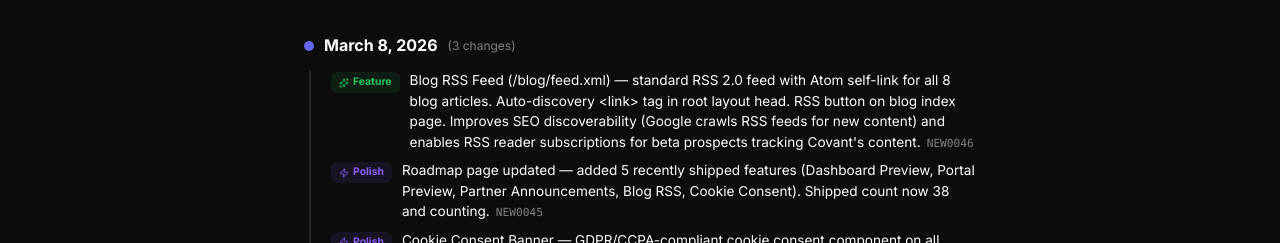
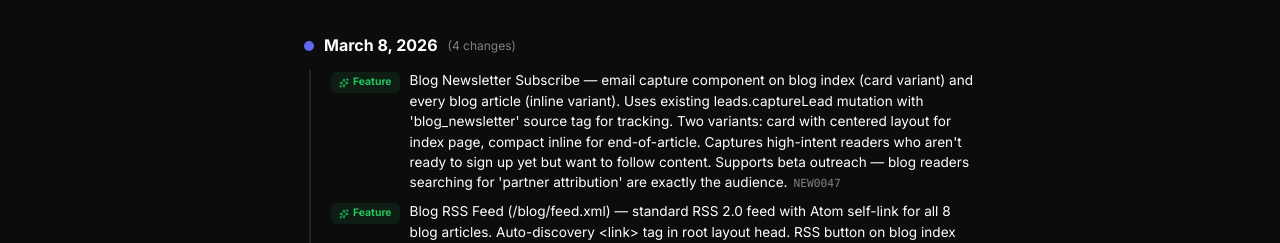
Before and after one commit to dylan3796/partner-attribution-ai, a Next.js app: page /changelog in a window 1280 px wide. Shown: the part 212-455 px from the top of the page. Built offline with nearby package versions, Linux system fonts and the light colour scheme; no server answers.

Commit message:
chore: changelog + status update for blog subscribe

```diff
--- a/app/changelog/page.tsx
+++ b/app/changelog/page.tsx
@@ -15,6 +15,7 @@ const CHANGELOG: Entry[] = [
   {
     date: "March 8, 2026",
     commits: [
+      { hash: "NEW0047", type: "feat", message: "Blog Newsletter Subscribe — email capture component on blog index (card variant) and every blog article (inline variant). Uses existing leads.captureLead mutation with 'blog_newsletter' source tag for tracking. Two variants: card with centered layout for index page, compact inline for end-of-article. Captures high-intent readers who aren't ready to sign up yet but want to follow content. Supports beta outreach — blog readers searching for 'partner attribution' are exactly the audience." },
       { hash: "NEW0046", type: "feat", message: "Blog RSS Feed (/blog/feed.xml) — standard RSS 2.0 feed with Atom self-link for all 8 blog articles. Auto-discovery <link> tag in root layout head. RSS button on blog index page. Improves SEO discoverability (Google crawls RSS feeds for new content) and enables RSS reader subscriptions for beta prospects tracking Covant's content." },
       { hash: "NEW0045", type: "polish", message: "Roadmap page updated — added 5 recently shipped features (Dashboard Preview, Portal Preview, Partner Announcements, Blog RSS, Cookie Consent). Shipped count now 38 and counting." },
       { hash: "NEW0044", type: "polish", message: "Cookie Consent Banner — GDPR/CCPA-compliant cookie consent component on all marketing pages. Accept/decline buttons with preferences persisted via localStorage. Links to privacy policy. Slides up with animation after 1.5s delay. Hidden on dashboard, portal, auth, and admin pages. Enterprise compliance trust signal — VPs evaluating vendors check for privacy compliance." },
```
